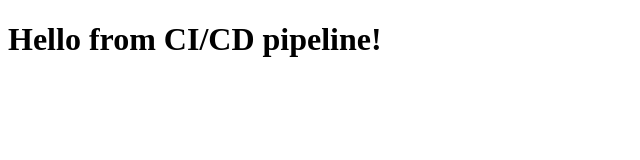
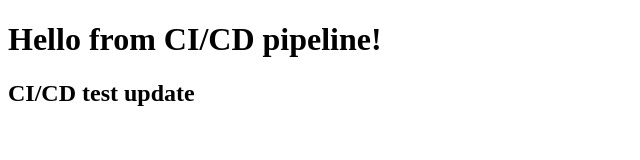
Before and after one commit to Nisha-AN/leaning-ni-cicd, a plain HTML site: page index.html in a window 1280 px wide. Shown: the whole page, without its empty margins (0-640 px from the left). Drawn offline with Linux system fonts and the light colour scheme.

Commit message:
Update index.html

```diff
--- a/index.html
+++ b/index.html
@@ -5,5 +5,7 @@
 </head>
 <body>
   <h1>Hello from CI/CD pipeline!</h1>
+  <h2>CI/CD test update</h2>
+
 </body>
 </html>
```
